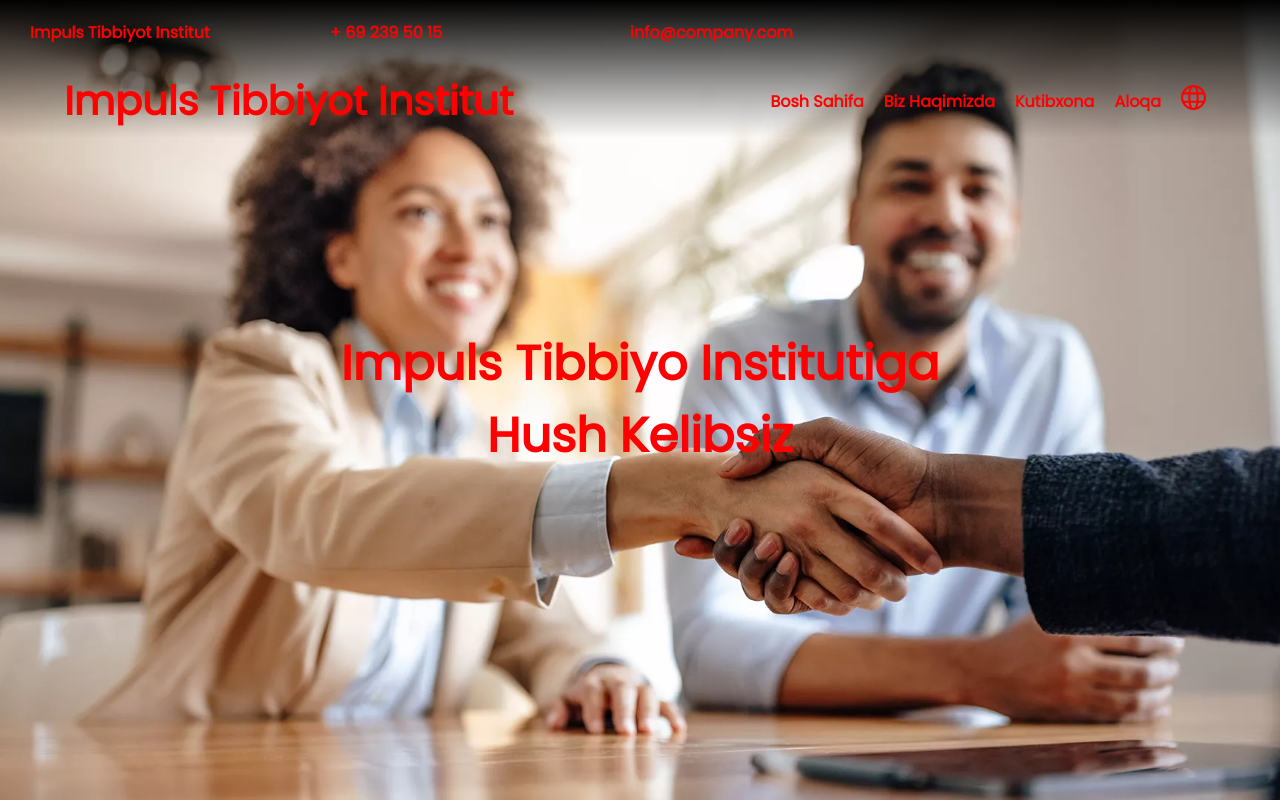
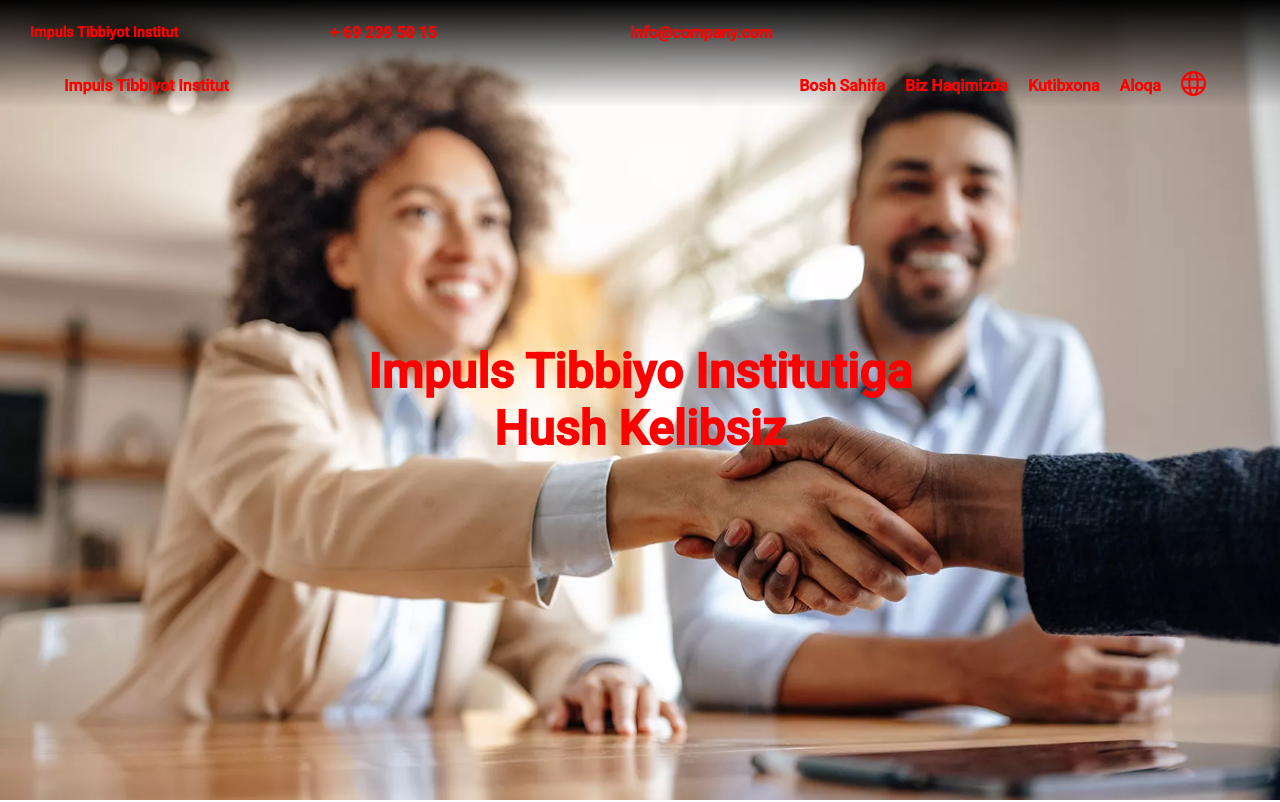
Before and after one commit to azizbeAnvarjanov/versel-project, a React (Create React App) app: page /bizhaqimizda in a window 1280 px wide. Shown: the top 802 px of the page. Built offline with nearby package versions, Linux system fonts and the light colour scheme.

Commit message:
change font family

```diff
--- a/public/assets/locales/en/translation.json
+++ b/public/assets/locales/en/translation.json
@@ -85,6 +85,7 @@
     "ilmiy_kitoblar":"Scientific books",
     "adabiy_kitoblar":"Literary books",
     "oqish_btn": "Reading",
+    "search_btn": "Search",
 
 
 
--- a/public/assets/locales/ru/translation.json
+++ b/public/assets/locales/ru/translation.json
@@ -87,7 +87,7 @@
     "ilmiy_kitoblar":"Научные книги",
     "adabiy_kitoblar":"Литературные книги",
     "oqish_btn": "Читать",
-
+    "search_btn": "Поиск",
 
 
     "aloqa_h1":"У вас есть вопрос к нам ?",
--- a/public/assets/locales/uz/translation.json
+++ b/public/assets/locales/uz/translation.json
@@ -95,6 +95,7 @@
     "ilmiy_kitoblar":"Ilmiy Kitoblar",
     "adabiy_kitoblar":"Adabiy Kitoblar",
     "oqish_btn": "O'qish",
+    "search_btn": "Qidirish",
 
 
 
--- a/src/Components/BoshSahifa/BoshSahifa.css
+++ b/src/Components/BoshSahifa/BoshSahifa.css
@@ -81,8 +81,9 @@
     text-align: center;
     opacity: 0;
     transition: .5s;
-    font-size: 4em;
+    font-size: 3em;
     color: red;
+    font-weight: 500;
 }
 
 .img h4 {
@@ -149,8 +150,9 @@
 }
 
 .biz-haqimizda p {
-    font-weight: 600;
-    margin-bottom: 20px;
+    font-weight: 500;
+    margin: 30px 0;
+    line-height: 25px;
 }
 
 
--- a/src/Components/Kutibxona/Kutibxona.js
+++ b/src/Components/Kutibxona/Kutibxona.js
@@ -119,10 +119,12 @@
         >
           <h1>{t("kutibxona_banner_h1")}</h1>
         </motion.div>
+
+
         <div className="books_box">
           <div className="input">
             <input onInput={search} type="text" />
-            <button>Search</button>
+            <button>{t('search_btn')}</button>
           </div>
           <div className="buttons">
             <span
@@ -213,6 +215,11 @@
             </div>
           </div>
         </div>
+
+
+
+
+
       </>
     );
 }
--- a/src/Components/Navbar/Navbar.css
+++ b/src/Components/Navbar/Navbar.css
@@ -47,6 +47,7 @@
     z-index: 2;
     z-index: 1000;
     background: red;
+    padding: 10px;
 }
 
 .nav-top-info span i {
@@ -89,6 +90,11 @@
     background: #fff;
 }
 
+.name-univer
+{
+    font-size: .9em;
+}
+
 
 
 
@@ -107,10 +113,15 @@
 }
 
 .navbar-brand a h1 {
-    font-size: 2.5em;
+    font-size: 1em;
     color: red;
 }
 
+
+.navbar.active
+{
+    padding: 0;
+}
 
 .navbar.active .navbar-brand a h1
 {
@@ -131,6 +142,11 @@
     width: 100%;
     display: inline-block;
     transition: .5s;
+}
+
+.navbar.active .navigation li a
+{
+    font-weight: 500;
 }
 
 .navbar.active .navigation li a, .navbar-brand a
--- a/src/Components/Navbar/Navbar.js
+++ b/src/Components/Navbar/Navbar.js
@@ -4,9 +4,10 @@
 
 import { GrLanguage } from 'react-icons/gr';
 
+
 import i18next from 'i18next';
 import { useTranslation } from 'react-i18next';
-
+import { useLocation } from 'react-router-dom';
 
 const languages = [
   {
@@ -47,7 +48,7 @@
         document.documentElement.scrollTop = 0;
     }
 
-
+    const location = useLocation();
 
 
     window.addEventListener('scroll', () => {
--- a/src/index.css
+++ b/src/index.css
@@ -1,13 +1,13 @@
 
-@import url('https://fonts.googleapis.com/css2?family=Poppins:wght@200;300;400&display=swap');
-
+/* @import url('https://fonts.googleapis.com/css2?family=Poppins:wght@200;300;400&display=swap'); */
+@import url('https://fonts.googleapis.com/css2?family=Roboto:wght@100;400;500&display=swap');
 
 *
 {
   margin: 0;
   padding: 0;
   box-sizing: border-box;
-  font-family: 'Poppins', sans-serif;
+ font-family: 'Roboto', sans-serif;
 }
 
 li
```
